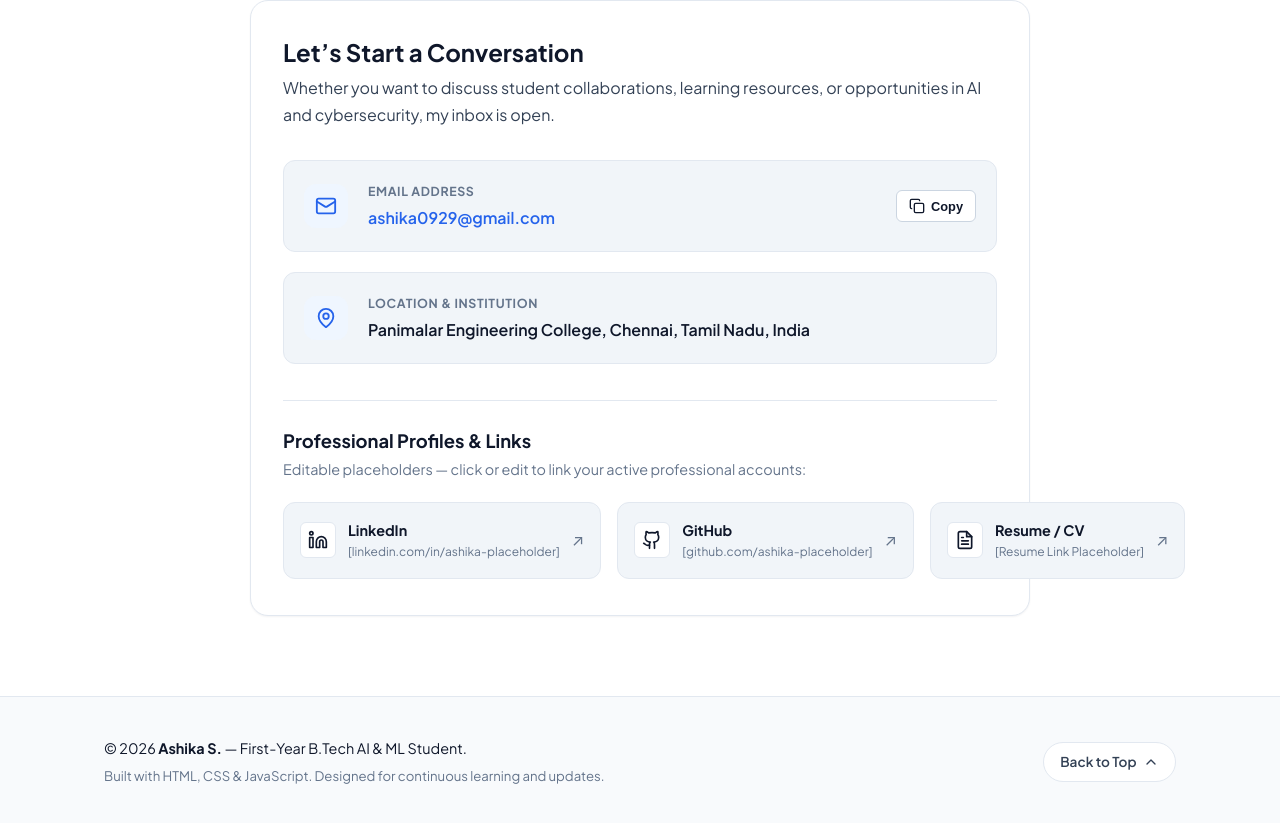
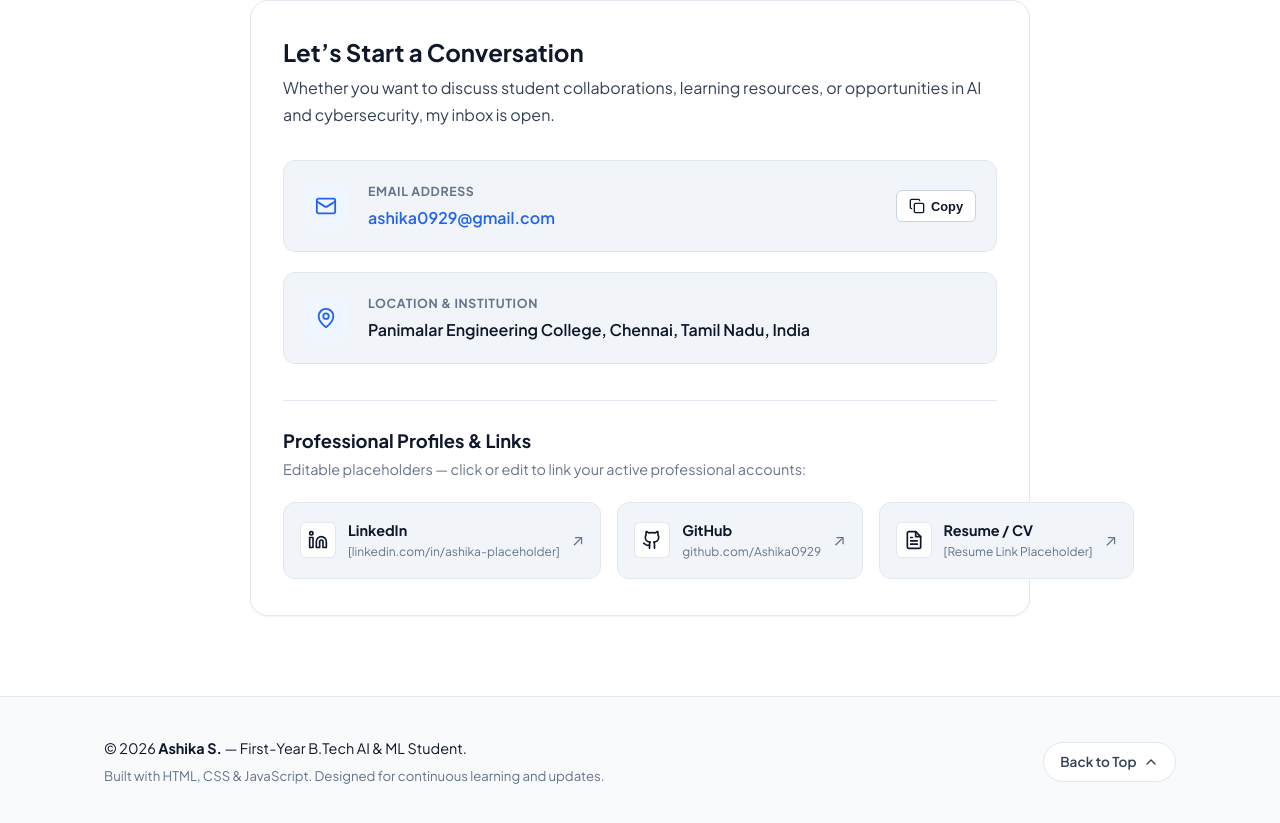
Before and after one commit to Ashika0929/portfolio, a website: page index.html in a window 1280 px wide. Shown: the part 6862-7685 px from the top of the page. Drawn offline with nearby package versions, Linux system fonts and the light colour scheme.

Commit message:
Update GitHub profile link and email

```diff
--- a/index.html
+++ b/index.html
@@ -829,15 +829,14 @@
                   <span class="external-arrow" aria-hidden="true">&nearr;</span>
                 </a>
 
-                <!-- GitHub Placeholder -->
-                <!-- EDIT HERE: Replace '#' with your GitHub profile URL -->
-                <a href="#" class="social-card" target="_blank" rel="noopener noreferrer" aria-label="Visit Ashika's GitHub Profile">
+                <!-- GitHub Profile -->
+                <a href="https://github.com/Ashika0929" class="social-card" target="_blank" rel="noopener noreferrer" aria-label="Visit Ashika's GitHub Profile">
                   <div class="social-icon">
                     <svg xmlns="http://www.w3.org/2000/svg" width="20" height="20" viewBox="0 0 24 24" fill="none" stroke="currentColor" stroke-width="2" stroke-linecap="round" stroke-linejoin="round"><path d="M15 22v-4a4.8 4.8 0 0 0-1-3.5c3 0 6-2 6-5.5.08-1.25-.27-2.48-1-3.5.28-1.15.28-2.35 0-3.5 0 0-1 0-3 1.5-2.64-.5-5.36-.5-8 0C6 2 5 2 5 2c-.3 1.15-.3 2.35 0 3.5A5.403 5.403 0 0 0 4 9c0 3.5 3 5.5 6 5.5-.39.49-.68 1.05-.85 1.65-.17.6-.22 1.23-.15 1.85v4"></path><path d="M9 18c-4.51 2-5-2-7-2"></path></svg>
                   </div>
                   <div class="social-text">
                     <span class="social-name">GitHub</span>
-                    <span class="social-handle">[github.com/ashika-placeholder]</span>
+                    <span class="social-handle">github.com/Ashika0929</span>
                   </div>
                   <span class="external-arrow" aria-hidden="true">&nearr;</span>
                 </a>
```
